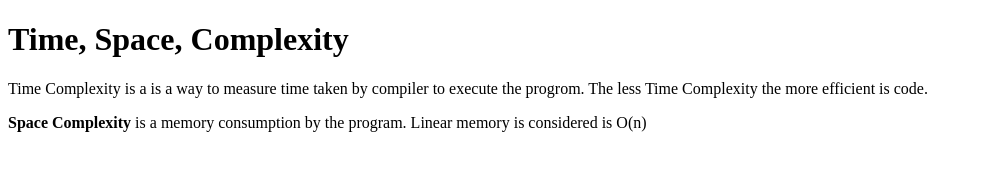
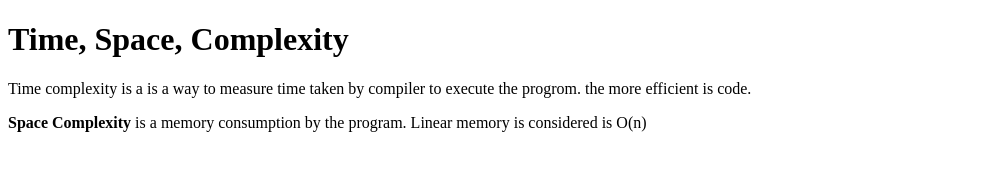
Before and after one commit to acciojob/time-and-space-complexity-Tayyab124, a website: page main.html in a window 1280 px wide. Shown: the whole page, without its empty margins (0-982 px from the left). Drawn offline with Linux system fonts and the light colour scheme.

Commit message:
created a submission

```diff
--- a/main.html
+++ b/main.html
@@ -10,7 +10,7 @@
 	<h1>
 		Time, Space, Complexity
 	</h1>
-	<p>Time Complexity is a is a way to measure time taken by compiler to execute the progrom. The less Time Complexity the more efficient is code.</p>
+	<p>Time complexity is a is a way to measure time taken by compiler to execute the progrom.  the more efficient is code.</p>
 	<p><b>Space Complexity</b> is a memory consumption by the program. Linear memory is considered is O(n)</p>
 
 	<!-- the entire body must be written by student -->
```
